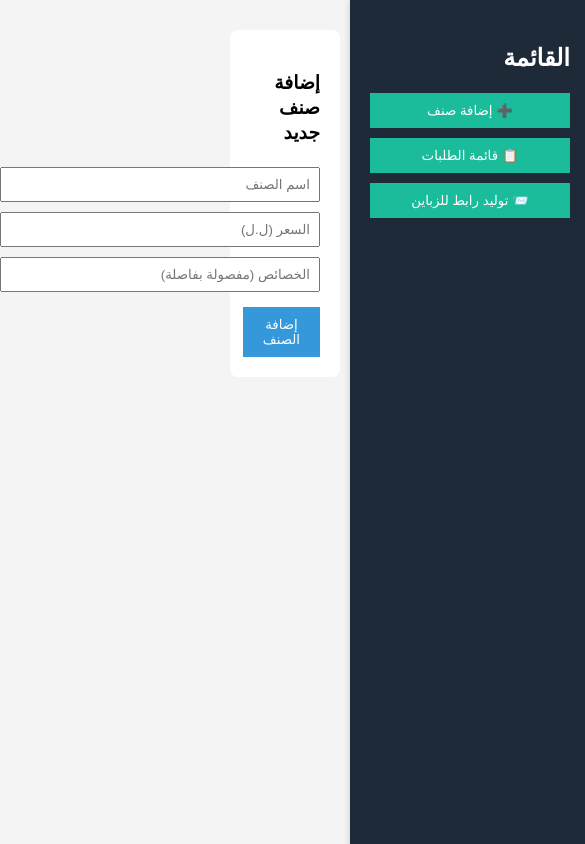
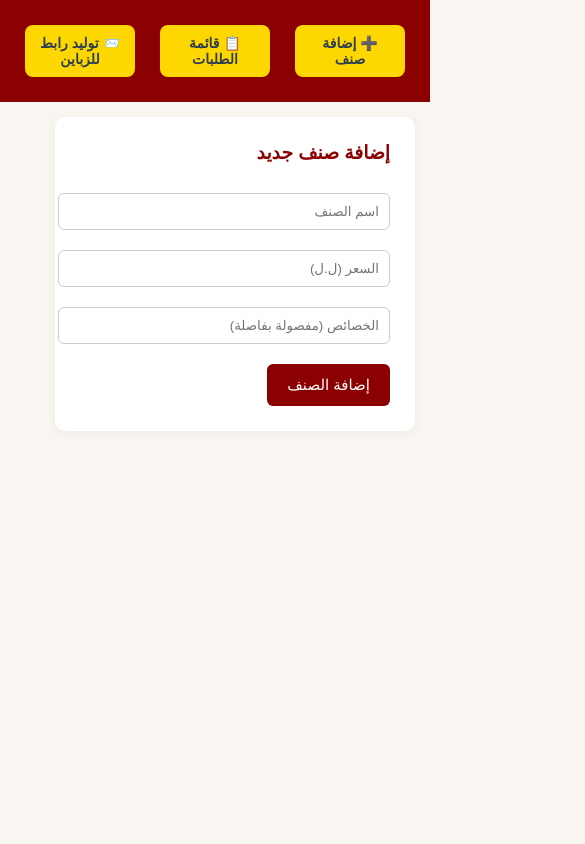
Before and after one commit to dabou00000/restaurant-order-system, a plain HTML site: page index.html in a window 390 px wide. Shown: the whole page, 585 px wide, since content can reach past the window. Drawn offline with Linux system fonts and the light colour scheme.

Commit message:
Add files via upload

```diff
--- a/script.js
+++ b/script.js
@@ -50,14 +50,32 @@ function renderItems(list) {
   let container = document.getElementById("items-list");
   container.innerHTML = "";
 
+  let isCustomer = new URLSearchParams(window.location.search).has("menu") ||
+                   new URLSearchParams(window.location.search).has("order");
+
   list.forEach(function(item, index) {
     let div = document.createElement("div");
     div.className = "item";
+
     let checkbox = '<input type="checkbox" onchange="toggleItem(' + index + ', this.checked)"> ';
     let label = item.name + " - " + item.price + " ل.ل";
-    div.innerHTML = checkbox + label;
+
+    let deleteBtn = "";
+    if (!isCustomer) {
+      deleteBtn = '<span class="delete-btn" onclick="deleteItem(' + index + ')">🗑 حذف نهائي</span>';
+    }
+
+    div.innerHTML = checkbox + label + " " + deleteBtn;
     container.appendChild(div);
   });
+}
+function deleteItem(index) {
+  let confirmDelete = confirm("هل أنت متأكد أنك تريد حذف هذا الصنف نهائيًا؟");
+  if (confirmDelete) {
+    items.splice(index, 1);
+    localStorage.setItem("items", JSON.stringify(items)); // إذا كنت تستخدم التخزين
+    renderItems(items);
+  }
 }
 
 function toggleItem(index, checked) {
--- a/style.css
+++ b/style.css
@@ -1,74 +1,177 @@
+/* إعداد عام */
 body {
   margin: 0;
-  font-family: 'Segoe UI', sans-serif;
-  background: #f4f4f4;
+  font-family: 'Tajawal', sans-serif;
+  background: #f9f5f0;
   direction: rtl;
+  color: #2c3e50;
 }
 
+/* الشريط الجانبي */
 .sidebar {
   position: fixed;
   top: 0;
-  right: 0; /* ← بدل left: 0 إلى right: 0 */
-  width: 200px;
+  right: 0;
+  width: 230px;
   height: 100%;
-  background-color: #1e2a38;
+  background-color: #8B0000;
   padding: 20px;
   box-shadow: -2px 0 5px rgba(0,0,0,0.1);
   color: white;
   z-index: 1000;
+  display: flex;
+  flex-direction: column;
+  gap: 15px;
+}
+
+.sidebar h2 {
+  font-size: 22px;
+  text-align: center;
+  margin-bottom: 20px;
+  border-bottom: 2px solid #fff;
+  padding-bottom: 10px;
 }
 
 .sidebar button {
-  display: block;
-  margin: 10px 0;
-  background: #1abc9c;
+  background: #ffd700;
   border: none;
-  color: white;
-  padding: 10px;
-  width: 100%;
+  color: #2c3e50;
+  padding: 12px;
+  font-size: 16px;
+  font-weight: bold;
+  border-radius: 8px;
   cursor: pointer;
+  transition: background 0.3s;
 }
 
+.sidebar button:hover {
+  background: #ffe45e;
+}
+
+/* الصفحة الرئيسية */
 .main {
-  margin-right: 220px;
+  margin-right: 250px;
   padding: 30px;
 }
 
 .section {
   background: white;
-  padding: 20px;
+  padding: 25px;
+  border-radius: 10px;
+  box-shadow: 0 2px 10px rgba(0,0,0,0.05);
+  margin-bottom: 30px;
+}
+
+.section h3 {
+  margin-top: 0;
+  color: #8B0000;
+}
+
+/* الحقول */
+input[type="text"], input[type="number"] {
+  width: 100%;
+  max-width: 400px;
+  padding: 10px;
+  margin: 10px 0;
+  border: 1px solid #ccc;
+  border-radius: 6px;
+}
+
+/* الأزرار العامة */
+button {
+  margin-top: 10px;
+  padding: 12px 20px;
+  background: #8B0000;
+  color: white;
+  border: none;
+  border-radius: 6px;
+  font-size: 15px;
+  cursor: pointer;
+  transition: 0.3s;
+}
+
+button:hover {
+  background: #a51616;
+}
+
+/* عرض الأصناف */
+.item {
+  margin: 15px 0;
+  padding: 15px;
+  background: #fff9f5;
+  border: 1px solid #f1d2c7;
   border-radius: 8px;
 }
 
-input[type="text"], input[type="number"] {
-  width: 300px;
-  padding: 8px;
-  margin: 5px 0;
+/* المجموع الكلي */
+#total {
+  font-weight: bold;
+  margin-top: 15px;
+  font-size: 18px;
+  color: #8B0000;
 }
 
-button {
-  margin-top: 10px;
-  padding: 10px 20px;
-  background: #3498db;
-  color: white;
-  border: none;
-  cursor: pointer;
-}
-
-.item {
-  margin: 10px 0;
-  padding: 10px;
-  background: #eaeaea;
-  border-radius: 5px;
-}
-
-.option-checkbox {
-  margin-left: 10px;
-}
-
+/* زر الحذف */
 .delete-btn {
   color: red;
   margin-right: 15px;
   cursor: pointer;
   font-weight: bold;
 }
+
+/* خيار الخصائص */
+.option-checkbox {
+  margin-left: 10px;
+  font-size: 14px;
+}
+
+/* روابط نسخ وفتح */
+#link-section {
+  margin-top: 20px;
+}
+
+#link-section input {
+  padding: 8px;
+  width: 80%;
+  border-radius: 6px;
+  border: 1px solid #ccc;
+  margin-left: 10px;
+}
+
+/* عرض الهاتف */
+@media (max-width: 768px) {
+  .sidebar {
+    position: relative;
+    width: 100%;
+    height: auto;
+    flex-direction: row;
+    justify-content: space-around;
+    box-shadow: none;
+  }
+
+  .main {
+    margin: 0;
+    padding: 15px;
+  }
+
+  .sidebar h2 {
+    display: none;
+  }
+
+  .sidebar button {
+    flex: 1;
+    margin: 5px;
+    font-size: 14px;
+    padding: 10px;
+  }
+
+  input[type="text"], input[type="number"] {
+    max-width: 100%;
+  }
+
+  #link-section input {
+    width: 100%;
+    margin-left: 0;
+    margin-bottom: 10px;
+  }
+}
```
